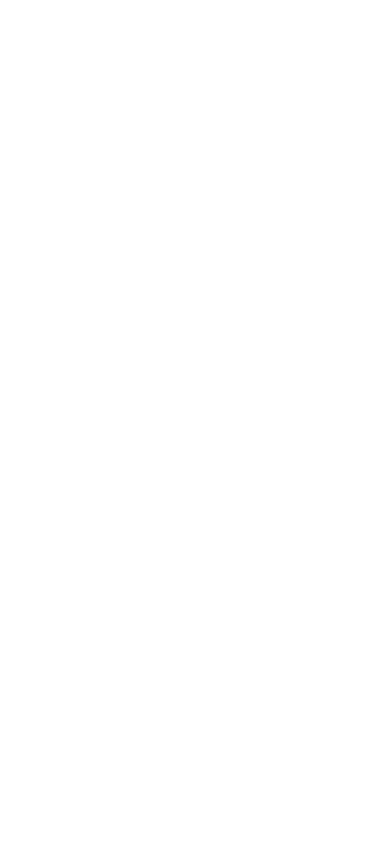
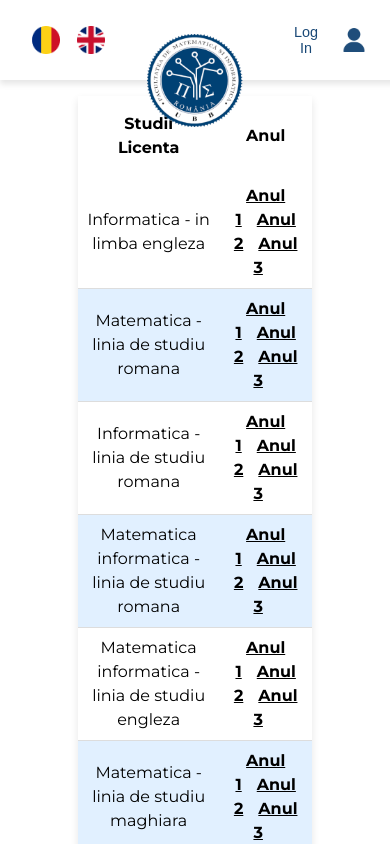
Before and after one commit to linzingandrei/OrarUBB-Frontend, a React (Vite) app in the folder orarubb-web_frontend/: page /study-programs in a window 390 px wide. Before the commit this address had no page. Built offline with nearby package versions, Linux system fonts and the light colour scheme.

Commit message:
Routed StudyProgramsPage.jsx, GroupsSchedule.jsx and made them responsive (ish)

```diff
--- a/orarubb-web_frontend/src/App.jsx
+++ b/orarubb-web_frontend/src/App.jsx
@@ -1,4 +1,4 @@
-import { BrowserRouter, Route, Routes } from "react-router-dom";
+import {BrowserRouter, Route, Routes} from "react-router-dom";
 import "./App.scss";
 import LandingPage from "./pages/LandingPage/LandingPage";
 import InformatiiSaliPage from "./pages/InformatiiSaliPage/InformatiiSali";
@@ -14,16 +14,16 @@
     return (
         <BrowserRouter>
             <Routes>
-        <Route path="/" element={<LandingPage />} />
-        <Route path="/home" element={<LandingPage />} />
-        <Route path="/informatii-sali" element={<InformatiiSaliPage />} />
-        <Route path="/teachers" element={<AllTeachersPage />} />
-        <Route path="/rooms" element={<AllRoomsPage />} />
-        <Route path="/courses" element={<AllCoursesPage />} />
-        <Route path="/teacher/1b2a3c45-678d-4f0a-bcde-f234567890ab" element={<ProfessorsSchedule />} />
-        <Route path="/" element={<MainPage />} />
-      <Route path="/study" element={<StudyProgramsPage />} />
-      <Route path="/groups" element={<GroupsSchedule />} />
+                <Route path="/" element={<LandingPage/>}/>
+                <Route path="/home" element={<LandingPage/>}/>
+                <Route path="/informatii-sali" element={<InformatiiSaliPage/>}/>
+                <Route path="/teachers" element={<AllTeachersPage/>}/>
+                <Route path="/rooms" element={<AllRoomsPage/>}/>
+                <Route path="/courses" element={<AllCoursesPage/>}/>
+                <Route path="/teacher/1b2a3c45-678d-4f0a-bcde-f234567890ab" element={<ProfessorsSchedule/>}/>
+                <Route path="/" element={<MainPage/>}/>
+                <Route path="/study-programs" element={<StudyProgramsPage/>}/>
+                <Route path="/group/ie3" element={<GroupsSchedule/>}/>
             </Routes>
         </BrowserRouter>
     );
--- a/orarubb-web_frontend/src/components/academicPrograms/BachelorsProgramsTable.jsx
+++ b/orarubb-web_frontend/src/components/academicPrograms/BachelorsProgramsTable.jsx
@@ -1,108 +1,96 @@
-import React from 'react';
 import './BachelorsProgramsTable.scss';
+import {useNavigate} from "react-router-dom";
 
-const bachelorSpecializations = [
-  {
+const bachelorSpecializations = [{
     academic_specialization_id: "20bcada4-7770-4e76-92ba-ff655d0d0b43",
     level: "Licenta",
     name: "Informatica - in limba engleza",
     name_abbreviated: "Inf. engl.",
     years: "1;2;3;",
-  },
-  {
+}, {
     academic_specialization_id: "f62e7b68-8cf2-4cdb-bf6d-ccbe4f34fbb5",
     level: "Licenta",
     name: "Matematica - linia de studiu romana",
     name_abbreviated: "Mat. romana",
     years: "1;2;3;",
-  },
-  {
+}, {
     academic_specialization_id: "db6b7a28-5409-46d0-8830-52a7ea87663d",
     level: "Licenta",
     name: "Informatica - linia de studiu romana",
     name_abbreviated: "Inf. romana",
     years: "1;2;3;",
-  },
-  {
+}, {
     academic_specialization_id: "a1bcada4-7770-4e76-92ba-ff655d0d0c44",
     level: "Licenta",
     name: "Matematica informatica - linia de studiu romana",
     name_abbreviated: "Mat. inf. romana",
     years: "1;2;3;",
-  },
-  {
+}, {
     academic_specialization_id: "b2bcada4-7770-4e76-92ba-ff655d0d0d55",
     level: "Licenta",
     name: "Matematica informatica - linia de studiu engleza",
     name_abbreviated: "Mat. inf. engleza",
     years: "1;2;3;",
-  },
-  {
+}, {
     academic_specialization_id: "c3bcada4-7770-4e76-92ba-ff655d0d0e66",
     level: "Licenta",
     name: "Matematica - linia de studiu maghiara",
     name_abbreviated: "Mat. maghiara",
     years: "1;2;3;",
-  },
-  {
+}, {
     academic_specialization_id: "d4bcada4-7770-4e76-92ba-ff655d0d0f77",
     level: "Licenta",
     name: "Informatica - linia de studiu maghiara",
     name_abbreviated: "Inf. maghiara",
     years: "1;2;3;",
-  },
-  {
+}, {
     academic_specialization_id: "e5bcada4-7770-4e76-92ba-ff655d0d10a8",
     level: "Licenta",
     name: "Matematica informatica - linia de studiu maghiara",
     name_abbreviated: "Mat. inf. maghiara",
     years: "1;2;3;",
-  },
-  {
+}, {
     academic_specialization_id: "f6bcada4-7770-4e76-92ba-ff655d0d11b9",
     level: "Licenta",
     name: "Ingineria Informatiei in limba maghiara",
     name_abbreviated: "Ing. Info maghiara",
     years: "1;",
-  },
-  {
+}, {
     academic_specialization_id: "g7bcada4-7770-4e76-92ba-ff655d0d12c0",
     level: "Licenta",
     name: "Informatica - in limba germana",
     name_abbreviated: "Inf. germana",
     years: "1;2;3;",
-  },
-  {
+}, {
     academic_specialization_id: "h8bcada4-7770-4e76-92ba-ff655d0d13d1",
     level: "Licenta",
     name: "Informatica - in limba engleza",
     name_abbreviated: "Inf. engleza",
     years: "1;2;3;",
-  },
-  {
+}, {
     academic_specialization_id: "i9bcada4-7770-4e76-92ba-ff655d0d14e2",
     level: "Licenta",
     name: "Inteligenta Artificiala in limba engleza",
     name_abbreviated: "IA engleza",
     years: "1;",
-  },
-  {
+}, {
     academic_specialization_id: "j10bcada4-7770-4e76-92ba-ff655d0d15f3",
     level: "Licenta",
     name: "Ingineria Informatiei in limba engleza",
     name_abbreviated: "Ing. Info engleza",
     years: "1;",
-  },
-  {
+}, {
     academic_specialization_id: "k11bcada4-7770-4e76-92ba-ff655d0d16g4",
     level: "Licenta",
     name: "Psihologie",
     name_abbreviated: "Psihologie",
     years: "1;",
-  }
-];
+}];
 
-const BachelorsProgramsTable = () => (
+const BachelorsProgramsTable = () => {
+    const navigate = useNavigate();
+
+    return (
         <table className="table">
             <thead>
             <tr>
@@ -113,19 +101,16 @@
             <tbody>
             {bachelorSpecializations.map((specialization) => {
                 const years = specialization.years.split(";").filter(year => year);
-        return (
-          <tr key={specialization.academic_specialization_id}>
+                return (<tr key={specialization.academic_specialization_id}>
                     <td>{specialization.name}</td>
-            <td>
-              {years.map((year, i) => (
-                <a key={i} href="#">{`Anul ${year}`}</a>
-              ))}
+                    <td onClick={() => {navigate("/group/ie3")}}>
+                        {years.map((year, i) => (<a key={i} href="#">{`Anul ${year}`}</a>))}
                     </td>
-          </tr>
-        );
+                </tr>);
             })}
             </tbody>
         </table>
-);
+    )
+}
 
 export default BachelorsProgramsTable;
--- a/orarubb-web_frontend/src/components/professorSchedule/ProfessorSchedule.jsx
+++ b/orarubb-web_frontend/src/components/professorSchedule/ProfessorSchedule.jsx
@@ -2,7 +2,7 @@
 
 const ProfessorSchedule = ({ scheduleData, professor }) => {
     return (
-      <div className="table-container">
+      <div className="professor-schedule-table-container">
         <h2 className="table-title">Orar Prof. {professor}</h2>
         <table className="table">
           <thead>
--- a/orarubb-web_frontend/src/components/professorSchedule/ProfessorSchedule.scss
+++ b/orarubb-web_frontend/src/components/professorSchedule/ProfessorSchedule.scss
@@ -4,10 +4,9 @@
   background-color: #FFFFFF;
 }
 
-.table-container {
+.professor-schedule-table-container {
   display: flex;
   flex-direction: column;
-  padding-top: 11rem;
   align-items: center;
 
   @media (max-height: 1200px) {
@@ -15,15 +14,15 @@
   }
 
   @media (max-height: 900px) {
-    padding-top: 6rem;
+    padding-top: 10rem;
   }
 
   @media (max-height: 812px) {
-    padding-top: 5rem;
+    padding-top: 9rem;
   }
 
   @media(max-height: 667px) {
-    padding-top: 4rem;
+    padding-top: 8rem;
   }
 }
 
--- a/orarubb-web_frontend/src/pages/LandingPage/LandingPage.jsx
+++ b/orarubb-web_frontend/src/pages/LandingPage/LandingPage.jsx
@@ -14,6 +14,7 @@
                         color="primary"
                         label="Orarul Studentilor"
                         className="medium rounded"
+                        to="/study-programs"
                     />
                     <Button
                         color="primary"
--- a/orarubb-web_frontend/src/pages/MainPage/GroupsSchedule/GroupsSchedule.scss
+++ b/orarubb-web_frontend/src/pages/MainPage/GroupsSchedule/GroupsSchedule.scss
@@ -4,9 +4,25 @@
   display: flex;
   flex-direction: column;
   align-items: center;
-  padding: 20px;
+  padding-top: 11rem;
   gap: 10px;
   font-family: 'Montserrat', sans-serif; // Apply Montserrat font
+
+  @media (max-height: 1200px) {
+    padding-top: 10rem;
+  }
+
+  @media (max-height: 900px) {
+    padding-top: 6rem;
+  }
+
+  @media (max-height: 812px) {
+    padding-top: 5rem;
+  }
+
+  @media(max-height: 667px) {
+    padding-top: 4rem;
+  }
 
   .view-toggle {
     display: flex;
--- a/orarubb-web_frontend/src/pages/MainPage/StudyProgramsPage/StudyProgramsPage.jsx
+++ b/orarubb-web_frontend/src/pages/MainPage/StudyProgramsPage/StudyProgramsPage.jsx
@@ -1,17 +1,20 @@
-import React from 'react';
 import './StudyProgramsPage.scss';
 import MastersProgramsTable from '../../../components/academicPrograms/MastersProgramsTable';
 import BachelorsProgramsTable from '../../../components/academicPrograms/BachelorsProgramsTable';
+import Layout from "../../../components/layout/Layout.jsx";
 
 const StudyProgramsPage = () => (
-  <div className="page-container">
-    <div className="table-container">
-        <BachelorsProgramsTable />
-    </div>
-    <div className="table-container">
-      <MastersProgramsTable />
-    </div>
-  </div>
+    <Layout>
+        <div className="study-programs-page-container">
+            <div className="study-programs-table-container">
+                <BachelorsProgramsTable/>
+            </div>
+            <div className="study-programs-table-container">
+                <MastersProgramsTable/>
+            </div>
+        </div>
+
+    </Layout>
 );
 
 export default StudyProgramsPage;
--- a/orarubb-web_frontend/src/pages/MainPage/StudyProgramsPage/StudyProgramsPage.scss
+++ b/orarubb-web_frontend/src/pages/MainPage/StudyProgramsPage/StudyProgramsPage.scss
@@ -1,11 +1,27 @@
-.page-container {
+.study-programs-page-container {
   display: flex;
   flex-direction: column;
+  padding-top: 11rem;
   align-items: center;
   justify-content: center;
+  @media (max-height: 1200px) {
+    padding-top: 10rem;
   }
 
-  .table-container {
+  @media (max-height: 900px) {
+    padding-top: 6rem;
+  }
+
+  @media (max-height: 812px) {
+    padding-top: 5rem;
+  }
+
+  @media(max-height: 667px) {
+    padding-top: 4rem;
+  }
+}
+
+.study-programs-table-container {
   width: 100%;
   display: flex;
   justify-content: center;
--- a/orarubb-web_frontend/src/pages/ProfessorsSchedule/ProfessorsSchedule.jsx
+++ b/orarubb-web_frontend/src/pages/ProfessorsSchedule/ProfessorsSchedule.jsx
@@ -82,6 +82,7 @@
     return (
         <Layout>
           <div className="professors-schedule">
+              {/*<p> hey</p>*/}
               <div className="schedule-professor">
                   <ProfessorSchedule scheduleData={scheduleForProfANDREICAAnca} professor={"ANDREICA Anca"} />
               </div>
```
Also changed, not shown: orarubb-web_frontend/src/pages/MainPage/GroupsSchedule/GroupsSchedule.jsx (+5 -3 lines), orarubb-web_frontend/src/pages/ProfessorsSchedule/ProfessorsSchedule.scss (+1 -21 lines). Lines whose indentation alone changed are shown as unchanged.
